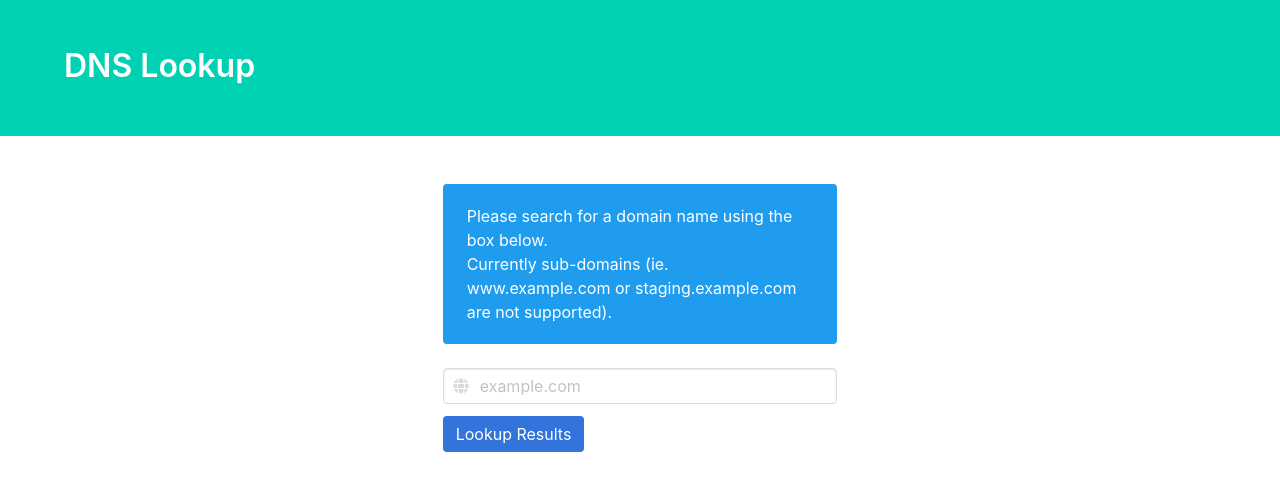
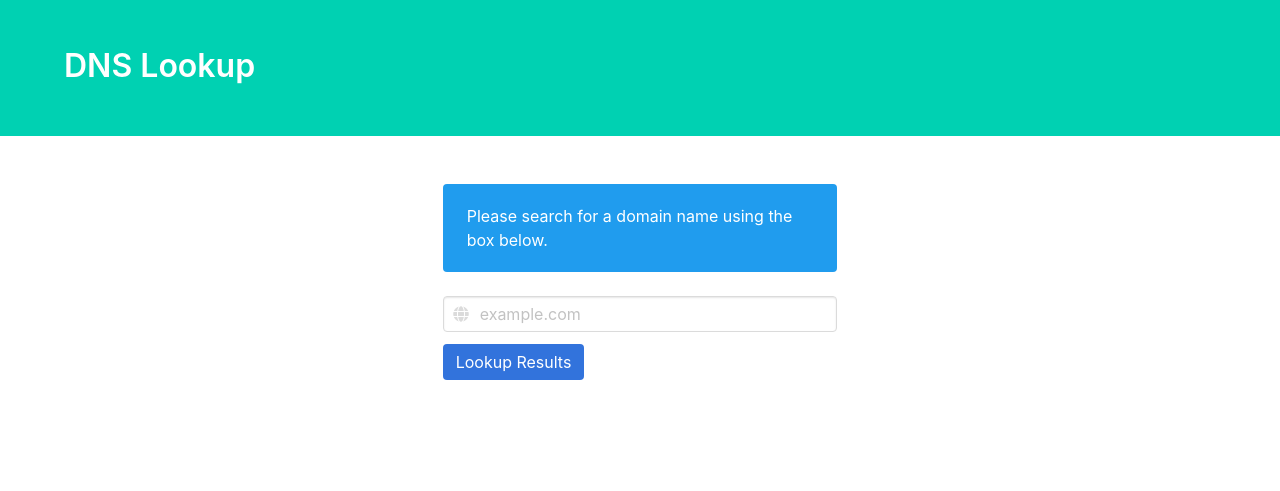
Before and after one commit to djw4/dns-lookup, a Flask app: page / in a window 1280 px wide. Shown: the top 491 px of the page. Run offline with Flask 2, Linux system fonts and the light colour scheme; some libraries are stand-ins or nearby versions.

Commit message:
update banner

```diff
--- a/templates/index.html
+++ b/templates/index.html
@@ -8,8 +8,7 @@
     <div class="column"></div>
     <div class="column one-third">
         <div class="notification is-info">
-            Please search for a domain name using the box below.<br>
-            Currently sub-domains (ie. www.example.com or staging.example.com are not supported).
+            Please search for a domain name using the box below.
         </div>
         <form action="{{ url_for('lookup') }}" method="POST">
             <div class="field">
```
